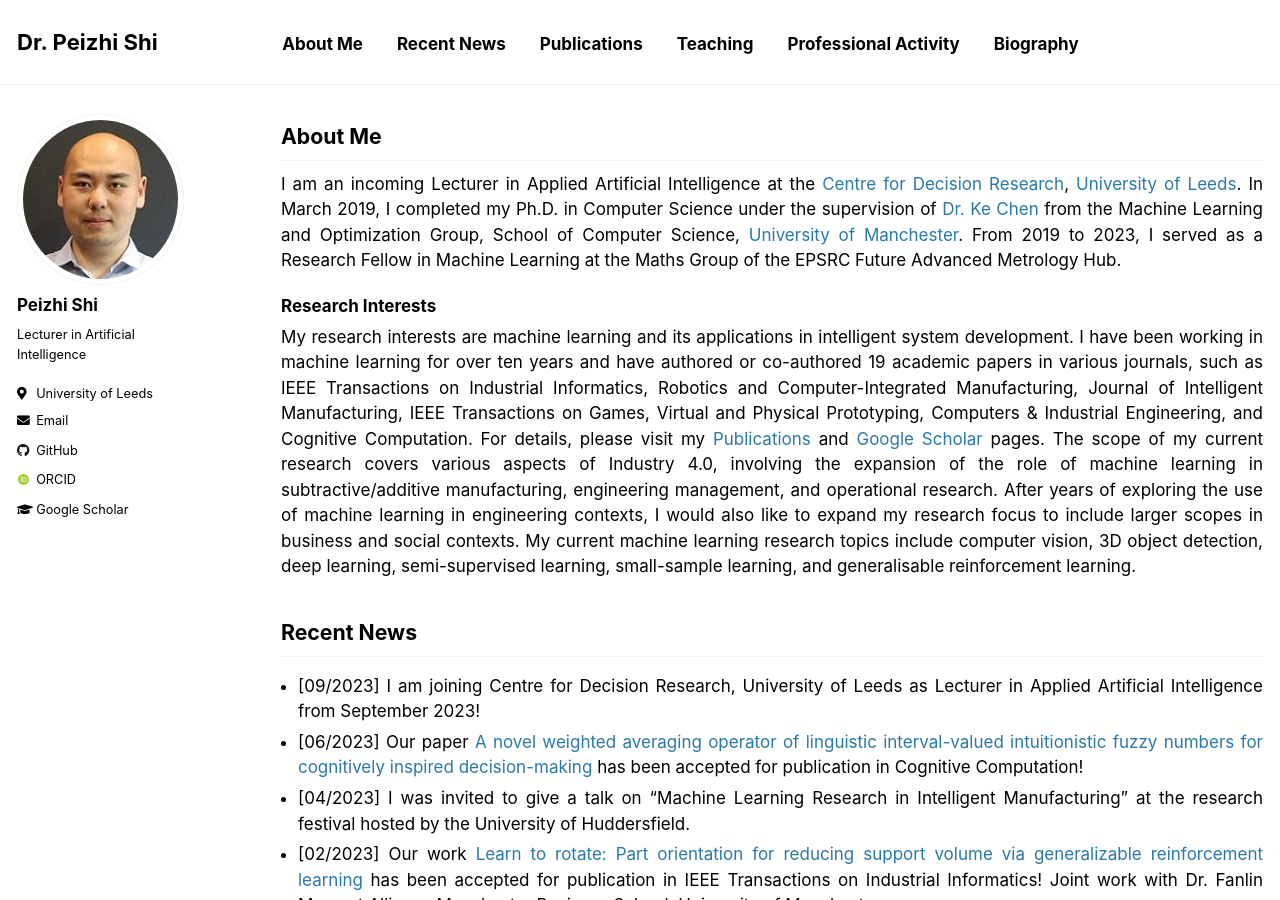
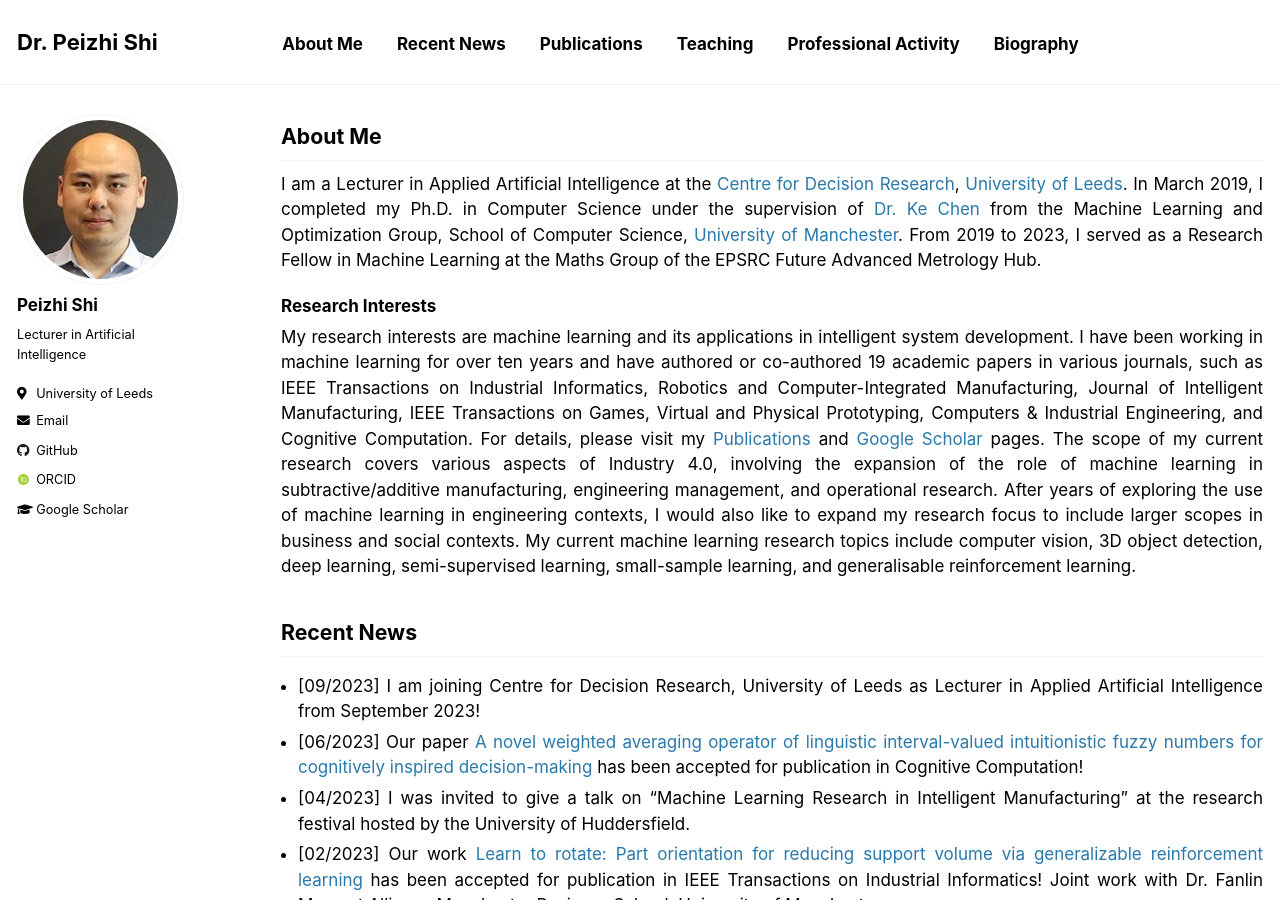
Before and after one commit to PeizhiShi/peizhishi.github.io, a Jekyll site: the page built from _pages/index.md, in a window 1280 px wide and 900 px high. Built offline with Jekyll 4.4.1, drawn with Linux system fonts in a browser that asks for light colours; some web fonts are replaced; our own code applies the rules of GitHub Pages for plain Markdown files; some of the changed text lies outside the part shown.

Commit message:
Update index.md

```diff
--- a/_pages/index.md
+++ b/_pages/index.md
@@ -5,7 +5,7 @@
 
 ## About Me
 
-I am an incoming Lecturer in Applied Artificial Intelligence at the [Centre for Decision Research](https://cdr.leeds.ac.uk/), [University of Leeds](https://www.leeds.ac.uk/). In March 2019, I completed my Ph.D. in Computer Science under the supervision of [Dr. Ke Chen](https://www.cs.man.ac.uk/~kechen/index.php) from the Machine Learning and Optimization Group, School of Computer Science, [University of Manchester](https://www.manchester.ac.uk/). From 2019 to 2023, I served as a Research Fellow in Machine Learning at the Maths Group of the EPSRC Future Advanced Metrology Hub.
+I am a Lecturer in Applied Artificial Intelligence at the [Centre for Decision Research](https://cdr.leeds.ac.uk/), [University of Leeds](https://www.leeds.ac.uk/). In March 2019, I completed my Ph.D. in Computer Science under the supervision of [Dr. Ke Chen](https://www.cs.man.ac.uk/~kechen/index.php) from the Machine Learning and Optimization Group, School of Computer Science, [University of Manchester](https://www.manchester.ac.uk/). From 2019 to 2023, I served as a Research Fellow in Machine Learning at the Maths Group of the EPSRC Future Advanced Metrology Hub.
 
 ### Research Interests
 
@@ -87,7 +87,7 @@
 - 2006-2010, Bachelor in Computer Science, Guilin University of Electronic Technology
 
 ### Work Experience
-- 2023-, Incoming Lecturer in Applied Artificial Intelligence, University of Leeds
+- 2023-present, Lecturer in Applied Artificial Intelligence, University of Leeds
 - 2019-2023,  Research Fellow in Machine Learning, EPSRC Future Advanced Metrology Hub
 
 A PDF copy of my CV is available here [<i class="fas fa-file-pdf zoom" aria-hidden="true"></i>](/files/Peizhi_Shi_CV.pdf).
```
